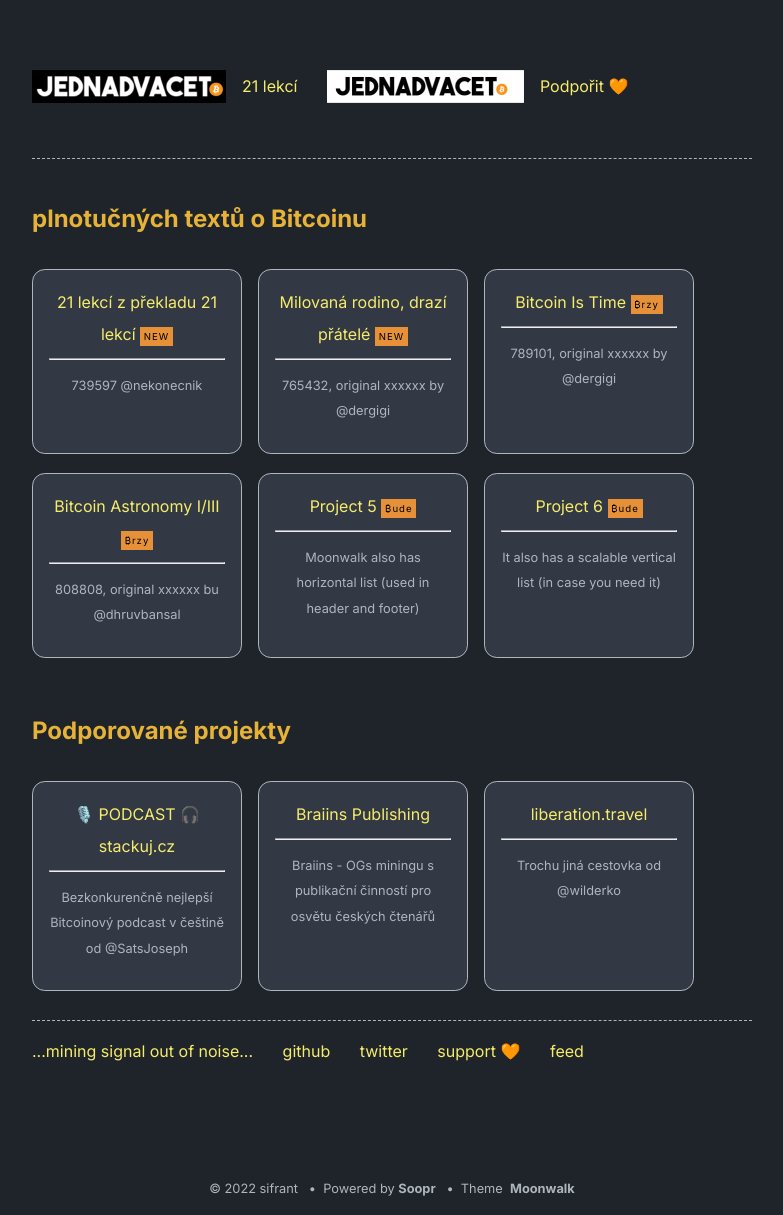
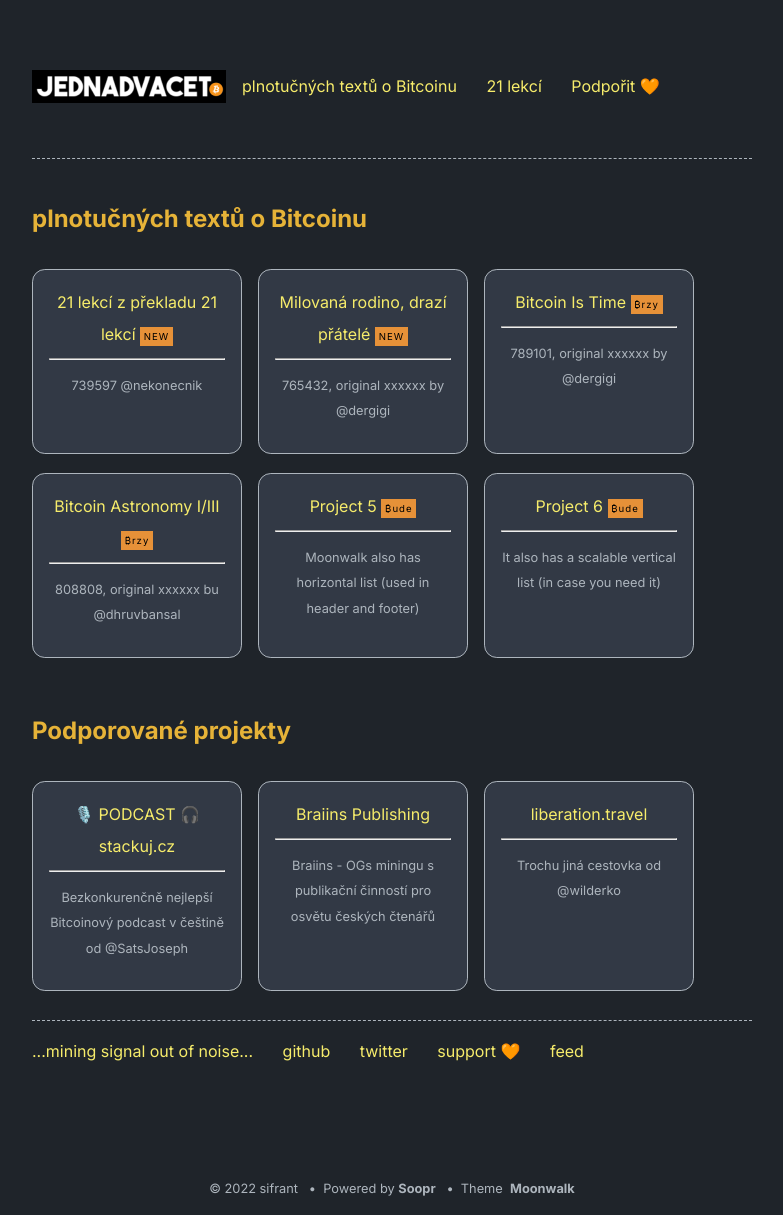
Before and after one commit to abhinavs/moonwalk, a Jekyll site: the page built from index.md, in a window 1280 px wide. Shown: the whole page, without its empty margins (248-1031 px from the left). Built offline with Jekyll 4.4.1, drawn with Linux system fonts in a browser that asks for light colours.

Commit message:
top line

```diff
--- a/_data/home.yml
+++ b/_data/home.yml
@@ -2,11 +2,15 @@ navbar_entries:
   - title: <img src="jednadvacetBmini.png" alt="twenty.one">
     url: https://twentyone.world/
 
+  - title: plnotučných
+           textů o Bitcoinu
+    url:
+
   - title: 21 lekcí
     url: https://sifrant.github.io/21lekci
 
-  - title: <img src="21mini.png" alt="jednadvaCZet">
-    url: lightning:nekonecnik@stacker.news
+#  - title: <img src="21mini.png" alt="jednadvaCZet">
+#    url: lightning:nekonecnik@stacker.news
 
   - title: Podpořit 🧡
     url: ./support
```
